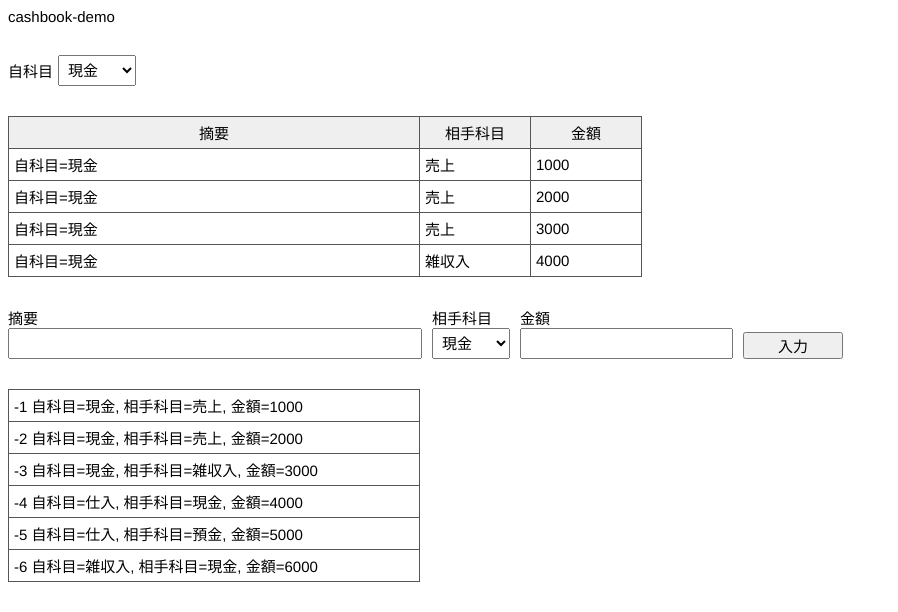
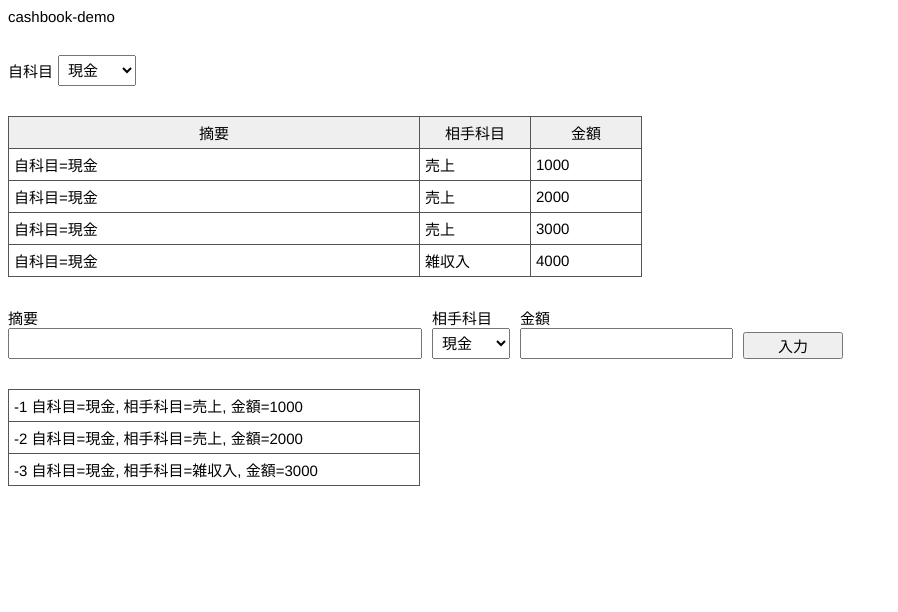
Before and after one commit to asaas/cashbook-demo, a Vue app: page / in a window 1280 px wide. Shown: the top 612 px of the page, without its empty margins (0-898 px from the left). Built offline with nearby package versions, Linux system fonts and the light colour scheme.

Commit message:
feat: filter templates by self account id

```diff
--- a/src/App.vue
+++ b/src/App.vue
@@ -31,7 +31,7 @@
     <journal-form-submit-button @submit="handleSubmit" />
   </div>
   <v-spacer height="30px" />
-  <journal-template-table />
+  <journal-template-table ref="templateTable"/>
 </template>
 
 <script lang="ts">
@@ -66,9 +66,12 @@ export default defineComponent({
     const descriptionInput = ref(null);
     const corrAccountSelect = ref(null);
     const amountInput = ref(null);
+    const templateTable = ref(null);
 
     const handleSelfAccountChange = (selfAccountId: number) => {
       (journalTable.value as any).filterJournalsBySelfAccountId(selfAccountId);
+
+      (templateTable.value as any).filterJournalTemplatesBySelfAccountId(selfAccountId);
     };
 
     const handleSubmit = () => {
@@ -97,6 +100,8 @@ export default defineComponent({
       const selfAccountId = (selfAccountSelect.value as any).getAccountId();
 
       (journalTable.value as any).filterJournalsBySelfAccountId(selfAccountId);
+
+      (templateTable.value as any).filterJournalTemplatesBySelfAccountId(selfAccountId);
     }
 
     nextTick(init);
@@ -107,6 +112,7 @@ export default defineComponent({
       corrAccountSelect,
       descriptionInput,
       amountInput,
+      templateTable,
       handleSelfAccountChange,
       handleSubmit
     };
--- a/src/components/JournalTemplateTable.vue
+++ b/src/components/JournalTemplateTable.vue
@@ -1,6 +1,6 @@
 <template>
   <table class="journal-template-table">
-    <tr v-for="(jt, i) in journalTemplates" :key="jt.id">
+    <tr v-for="(jt, i) in filteredJournalTemplates" :key="jt.id">
       <td>{{`-${i + 1} ${jt.description}`}}</td>
     </tr>
   </table>
@@ -13,6 +13,7 @@ import { JournalTemplate } from '../types/journal-template';
 
 interface State {
   journalTemplates: JournalTemplate[];
+  filteredJournalTemplates: JournalTemplate[];
 }
 
 export default defineComponent({
@@ -63,11 +64,18 @@ export default defineComponent({
           description: '自科目=雑収入, 相手科目=現金, 金額=6000',
           amount: '6000'
         }
-      ]
+      ],
+      filteredJournalTemplates: []
     });
 
+    const filterJournalTemplatesBySelfAccountId = (selfAccountId: number) => {
+      state.filteredJournalTemplates =
+        state.journalTemplates.filter(_ => _.selfAccountId === selfAccountId);
+    };
+
     return {
-      ...toRefs(state)
+      ...toRefs(state),
+      filterJournalTemplatesBySelfAccountId
     };
   }
 })
```
